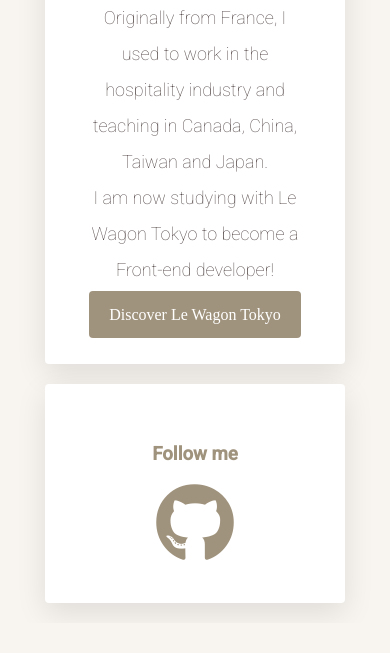
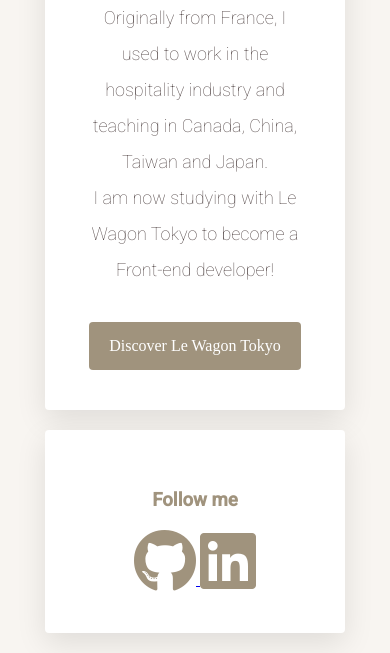
Before and after one commit to Ren33000/CSS---Profile-challenge, a plain HTML site: page index.html in a window 390 px wide. Shown: the part 277-930 px from the top of the page. Before the commit the page ends 900 px from the top, so only its background shows below. Drawn offline with nearby package versions, Linux system fonts and the light colour scheme.

Commit message:
save to try button change on smartphone

```diff
--- a/index.html
+++ b/index.html
@@ -31,7 +31,11 @@
 
     <li class="list-inline">
        <a href="https://github.com/Ren33000" target="blank">
-         <i class="fab fa-github fa-5x">
+         <i class="fab fa-github fa-4x">
+         </i>
+       </a>
+       <a href="https://www.linkedin.com/in/mylenejapan/" target="blank">
+         <i class="fab fa-linkedin fa-4x" aria-hidden="true" >
          </i>
        </a>
     </li>
--- a/style.css
+++ b/style.css
@@ -17,7 +17,7 @@ h3 {
 
 /*BODY*/
 body {
-  background-color: #f8f5f1 ;
+  background-color: #f8f5f1;
 }
 
 .container {
@@ -61,8 +61,11 @@ p {
     color: white;
     padding: 15px 20px;
     border-radius: 4px;
+    text-align: center;
     text-decoration: none;
     margin-top: 16px;
+    display: inline-block;
+
 }
 .button-brown:hover {
   background-color: #e7d4b5;
@@ -73,7 +76,8 @@ p {
 
 .list-inline {
   list-style: none;
-  padding-left: 0px;
+  padding-left: 30px 30px;
+  /*margin: 20px 20px;*/
   color: #a0937d ;
 }
 
```
